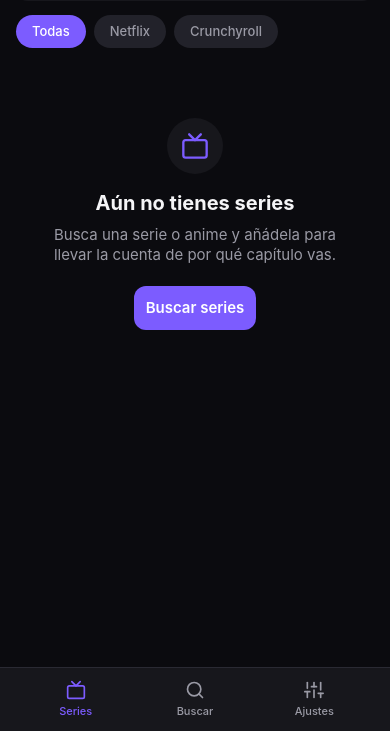
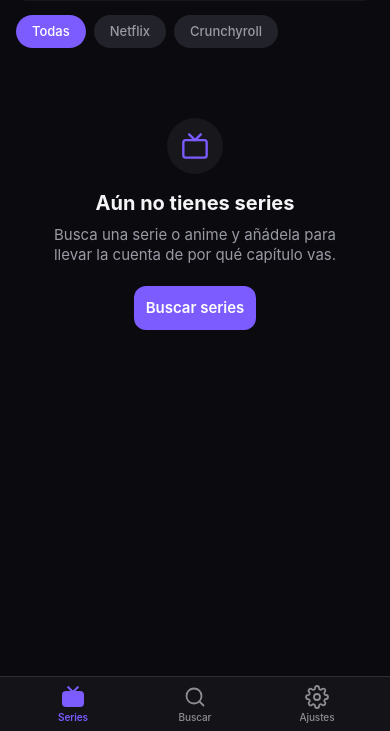
Before and after one commit to GarridoPau07/Mis_Series, a plain HTML site: page index.html in a window 390 px wide. Shown: the part 113-844 px from the top of the page. Drawn offline with Linux system fonts and the light colour scheme.

Commit message:
TabBar estilo iPhone

```diff
--- a/css/styles.css
+++ b/css/styles.css
@@ -9,7 +9,7 @@ html,body{background:var(--fondo);color:var(--texto);font:15px/1.35 -apple-syste
 body{padding-top:env(safe-area-inset-top);min-height:100dvh}
 button,input{font:inherit;color:inherit}
 button{border:0;background:none;cursor:pointer}
-.vista{display:none;padding:8px 16px calc(100px + env(safe-area-inset-bottom))}
+.vista{display:none;padding:8px 16px calc(86px + env(safe-area-inset-bottom))}
 .vista.activa{display:block}
 .cabecera{padding:8px 0 16px}
 .cabecera-flex{display:flex;align-items:center;justify-content:space-between}
@@ -98,9 +98,26 @@ input[type=password],input[type=search],input[type=number]{width:100%;padding:12
 .input-cap-manual{width:76px;padding:8px 10px;border:0;border-radius:10px;background:var(--superficie-2);text-align:center;font-weight:600}
 .btn-peligro{width:100%;margin-top:20px;padding:13px;border-radius:12px;border:1px solid rgba(255,69,58,.4);color:var(--peligro);font-weight:600}
 
-/* TabBar */
-.tabbar{position:fixed;inset:auto 0 0;z-index:20;display:flex;padding:8px 16px calc(8px + env(safe-area-inset-bottom));background:var(--superficie);border-top:1px solid var(--borde)}
-.tabbar button{flex:1;display:grid;justify-items:center;gap:4px;padding:4px;font-size:11px;font-weight:500;color:var(--texto-2)}
-.tabbar button.activa{color:var(--acento)}
+/* TabBar estilo nativo iPhone */
+.tabbar{
+  position:fixed;inset:auto 0 0;z-index:20;display:flex;align-items:flex-start;
+  padding:6px 12px calc(4px + env(safe-area-inset-bottom));
+  background:rgba(22,22,28,.78);
+  backdrop-filter:blur(22px) saturate(180%);
+  -webkit-backdrop-filter:blur(22px) saturate(180%);
+  border-top:0.5px solid rgba(255,255,255,.12);
+}
+.tabbar button{
+  flex:1;display:flex;flex-direction:column;align-items:center;justify-content:center;
+  gap:2px;min-height:44px;padding:2px 4px;
+  font-size:10px;font-weight:500;letter-spacing:-0.01em;color:#8E8E93;
+  transition:transform .12s ease,color .12s ease;
+}
+.tabbar button:active{transform:scale(.91)}
+.tabbar button.activa{color:var(--acento);font-weight:600}
+.tabbar button .icono-fill{display:none}
+.tabbar button.activa .icono-out{display:none}
+.tabbar button.activa .icono-fill{display:block}
+
 :focus-visible{outline:2px solid var(--acento);outline-offset:2px}
 @media (prefers-reduced-motion:no-preference){.mas,.primario,.secundario{transition:transform .1s}}
--- a/index.html
+++ b/index.html
@@ -140,18 +140,21 @@
   </div>
 </div>
 
-<!-- TABBAR INFERIOR -->
-<nav class="tabbar">
+<!-- TABBAR INFERIOR ESTILO IPHONE -->
+<nav class="tabbar" aria-label="Navegación principal">
   <button class="activa" data-vista="series">
-    <svg width="20" height="20" viewBox="0 0 24 24" fill="none" stroke="currentColor" stroke-width="2" stroke-linecap="round" stroke-linejoin="round"><rect x="2" y="7" width="20" height="15" rx="2"/><polyline points="17 2 12 7 7 2"/></svg>
+    <svg class="icono-out" width="24" height="24" viewBox="0 0 24 24" fill="none" stroke="currentColor" stroke-width="1.8" stroke-linecap="round" stroke-linejoin="round"><rect x="2" y="7" width="20" height="14" rx="3"/><polyline points="17 2 12 7 7 2"/></svg>
+    <svg class="icono-fill" width="24" height="24" viewBox="0 0 24 24" fill="currentColor"><path d="M17.7 2.7a1 1 0 0 0-1.4-1.4L12 5.59 7.7 1.3a1 1 0 0 0-1.4 1.4L9.59 6H5a4 4 0 0 0-4 4v8a4 4 0 0 0 4 4h14a4 4 0 0 0 4-4v-8a4 4 0 0 0-4-4h-4.59l3.29-3.3Z"/></svg>
     <span>Series</span>
   </button>
   <button data-vista="buscar">
-    <svg width="20" height="20" viewBox="0 0 24 24" fill="none" stroke="currentColor" stroke-width="2" stroke-linecap="round" stroke-linejoin="round"><circle cx="11" cy="11" r="8"/><path d="m21 21-4.3-4.3"/></svg>
+    <svg class="icono-out" width="24" height="24" viewBox="0 0 24 24" fill="none" stroke="currentColor" stroke-width="1.8" stroke-linecap="round" stroke-linejoin="round"><circle cx="11" cy="11" r="7.5"/><path d="m20.5 20.5-4.2-4.2"/></svg>
+    <svg class="icono-fill" width="24" height="24" viewBox="0 0 24 24" fill="none" stroke="currentColor" stroke-width="2.6" stroke-linecap="round" stroke-linejoin="round"><circle cx="11" cy="11" r="7.5"/><path d="m20.5 20.5-4.2-4.2"/></svg>
     <span>Buscar</span>
   </button>
   <button data-vista="ajustes">
-    <svg width="20" height="20" viewBox="0 0 24 24" fill="none" stroke="currentColor" stroke-width="2" stroke-linecap="round" stroke-linejoin="round"><line x1="4" y1="21" x2="4" y2="14"/><line x1="4" y1="10" x2="4" y2="3"/><line x1="12" y1="21" x2="12" y2="12"/><line x1="12" y1="8" x2="12" y2="3"/><line x1="20" y1="21" x2="20" y2="16"/><line x1="20" y1="12" x2="20" y2="3"/><line x1="1" y1="14" x2="7" y2="14"/><line x1="9" y1="8" x2="15" y2="8"/><line x1="17" y1="16" x2="23" y2="16"/></svg>
+    <svg class="icono-out" width="24" height="24" viewBox="0 0 24 24" fill="none" stroke="currentColor" stroke-width="1.8" stroke-linecap="round" stroke-linejoin="round"><circle cx="12" cy="12" r="3"/><path d="M19.4 15a1.65 1.65 0 0 0 .33 1.82l.06.06a2 2 0 1 1-2.83 2.83l-.06-.06a1.65 1.65 0 0 0-1.82-.33 1.65 1.65 0 0 0-1 1.51V21a2 2 0 1 1-4 0v-.09A1.65 1.65 0 0 0 9 19.4a1.65 1.65 0 0 0-1.82.33l-.06.06a2 2 0 1 1-2.83-2.83l.06-.06a1.65 1.65 0 0 0 .33-1.82 1.65 1.65 0 0 0-1.51-1H3a2 2 0 1 1 0-4h.09A1.65 1.65 0 0 0 4.6 9a1.65 1.65 0 0 0-.33-1.82l-.06-.06a2 2 0 1 1 2.83-2.83l.06.06a1.65 1.65 0 0 0 1.82.33H9a1.65 1.65 0 0 0 1-1.51V3a2 2 0 1 1 4 0v.09a1.65 1.65 0 0 0 1 1.51 1.65 1.65 0 0 0 1.82-.33l.06-.06a2 2 0 1 1 2.83 2.83l-.06.06a1.65 1.65 0 0 0-.33 1.82V9a1.65 1.65 0 0 0 1.51 1H21a2 2 0 1 1 0 4h-.09a1.65 1.65 0 0 0-1.51 1Z"/></svg>
+    <svg class="icono-fill" width="24" height="24" viewBox="0 0 24 24" fill="currentColor"><path d="M12 15.5A3.5 3.5 0 0 1 8.5 12 3.5 3.5 0 0 1 12 8.5a3.5 3.5 0 0 1 3.5 3.5 3.5 3.5 0 0 1-3.5 3.5m7.43-2.53c.04-.32.07-.64.07-.97 0-.33-.03-.66-.07-1l2.11-1.63c.19-.15.24-.42.12-.64l-2-3.46c-.12-.22-.39-.31-.61-.22l-2.49 1c-.52-.39-1.06-.73-1.69-.98l-.37-2.65A.506.506 0 0 0 14 2h-4c-.25 0-.46.18-.5.42l-.37 2.65c-.63.25-1.17.59-1.69.98l-2.49-1c-.22-.09-.49 0-.61.22l-2 3.46c-.13.22-.07.49.12.64L4.57 11c-.04.34-.07.67-.07 1 0 .33.03.65.07.97l-2.11 1.66c-.19.15-.25.42-.12.64l2 3.46c.12.22.39.3.61.22l2.49-1.01c.52.4 1.06.74 1.69.99l.37 2.65c.04.24.25.42.5.42h4c.25 0 .46-.18.5-.42l.37-2.65c.63-.26 1.17-.59 1.69-.99l2.49 1.01c.22.08.49 0 .61-.22l2-3.46c.12-.22.07-.49-.12-.64l-2.11-1.66Z"/></svg>
     <span>Ajustes</span>
   </button>
 </nav>
--- a/sw.js
+++ b/sw.js
@@ -1,5 +1,5 @@
 // Service Worker: App Shell offline. Sube VERSION al publicar cambios.
-const VERSION = 'v5';
+const VERSION = 'v6';
 const CACHE = 'mis-series-' + VERSION;
 const SHELL = ['./', 'index.html', 'manifest.json', 'css/styles.css',
   'js/app.js', 'js/db.js', 'js/api.js', 'js/ui.js',
```
